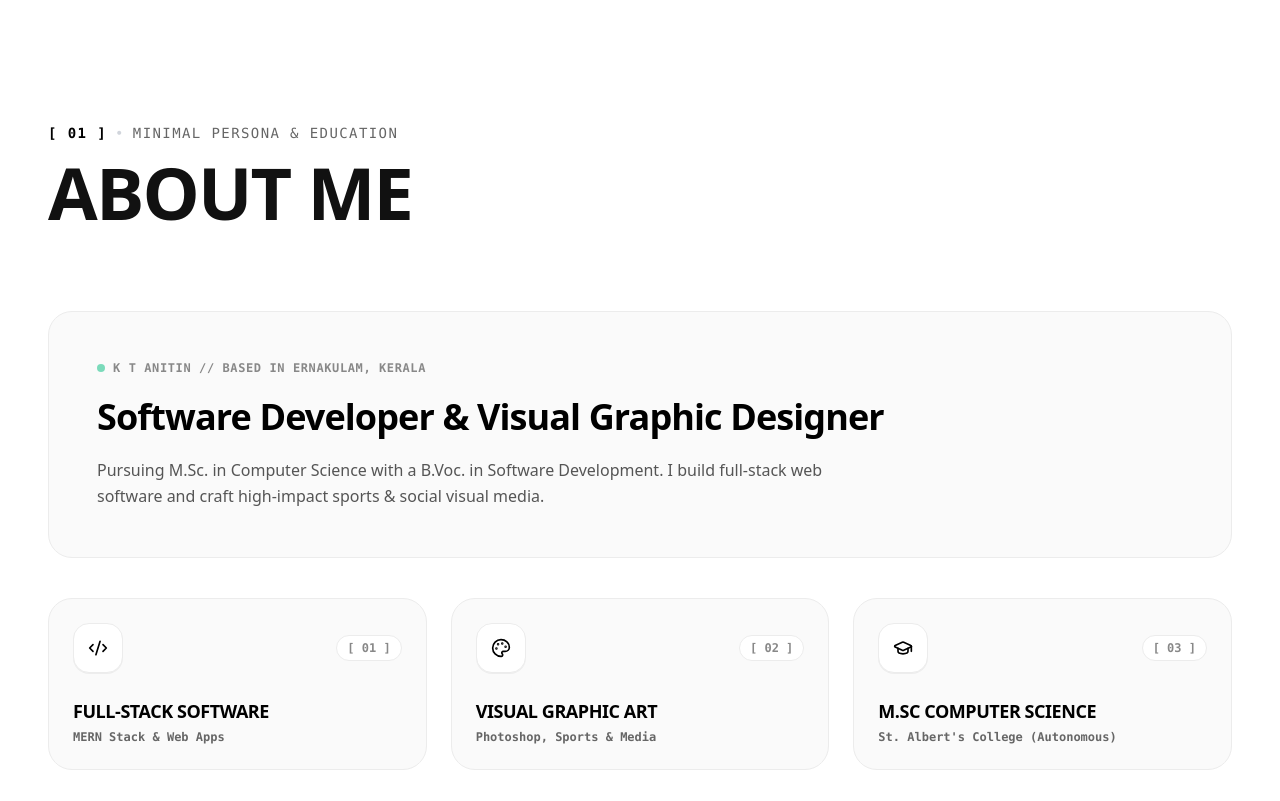
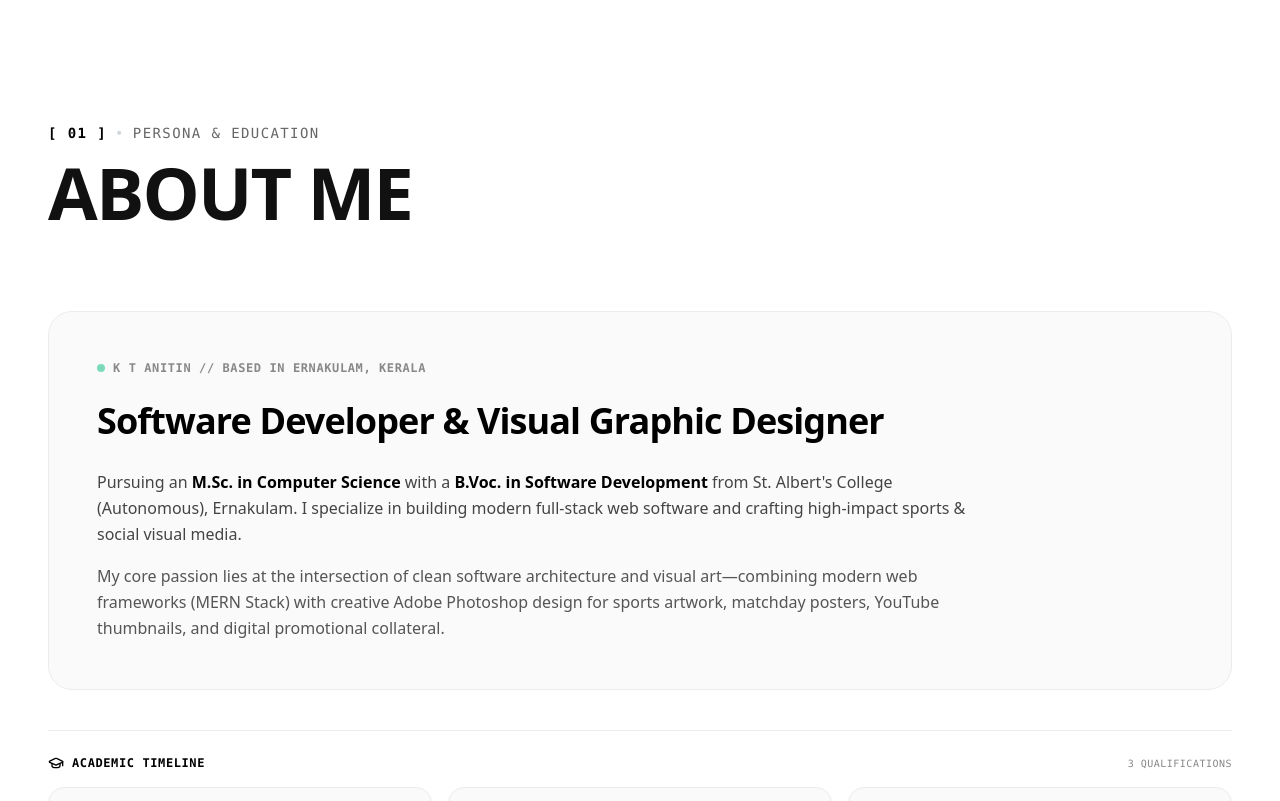
Before and after one commit to anitin007/protfolionew, a Next.js app: page / in a window 1280 px wide. Shown: the part 760-1561 px from the top of the page. Built offline with nearby package versions, Linux system fonts and the light colour scheme.

Commit message:
refactor: update About section to remove highlight cards and expand bio text while preserving Academic Timeline

```diff
--- a/src/components/sections/About.tsx
+++ b/src/components/sections/About.tsx
@@ -4,90 +4,55 @@ import React from 'react';
 import { motion } from 'framer-motion';
 import SectionHeader from '../ui/SectionHeader';
 import { EDUCATION } from '@/data/portfolioData';
-import { GraduationCap, MapPin, Code2, Palette, Sparkles, Terminal } from 'lucide-react';
+import { GraduationCap, MapPin, Sparkles, Terminal } from 'lucide-react';
 
 export default function About() {
-  const highlights = [
-    { number: '01', title: 'FULL-STACK SOFTWARE', subtitle: 'MERN Stack & Web Apps', icon: Code2 },
-    { number: '02', title: 'VISUAL GRAPHIC ART', subtitle: 'Photoshop, Sports & Media', icon: Palette },
-    { number: '03', title: 'M.SC COMPUTER SCIENCE', subtitle: "St. Albert's College (Autonomous)", icon: GraduationCap },
-  ];
-
   return (
     <section id="about" className="relative pt-20 pb-28 sm:pb-32 px-6 sm:px-12 max-w-7xl mx-auto text-[#111111]">
       <SectionHeader
         number="01"
         title="ABOUT ME"
-        subtitle="MINIMAL PERSONA & EDUCATION"
+        subtitle="PERSONA & EDUCATION"
       />
 
-      {/* Main Minimalist Grid */}
+      {/* Main Minimalist Container */}
       <div className="space-y-8 sm:space-y-10">
 
-        {/* Concise Hero Statement Stage with Smooth Entrance */}
+        {/* Hero Bio Statement Stage with Smooth Entrance */}
         <motion.div
           initial={{ opacity: 0, y: 30, scale: 0.98 }}
           whileInView={{ opacity: 1, y: 0, scale: 1 }}
           viewport={{ once: true, margin: '-40px' }}
           transition={{ duration: 0.6, ease: [0.16, 1, 0.3, 1] }}
-          className="p-8 sm:p-12 rounded-3xl bg-[#FAFAFA] border border-[#ECECEC] space-y-4 hover:bg-white hover:border-black/40 hover:shadow-2xl transition-all duration-500 relative overflow-hidden group transform-gpu"
+          className="p-8 sm:p-12 rounded-3xl bg-[#FAFAFA] border border-[#ECECEC] space-y-5 hover:bg-white hover:border-black/40 hover:shadow-2xl transition-all duration-500 relative overflow-hidden group transform-gpu"
         >
-          {/* Top Subtle Accent Bar */}
+          {/* Top Subtle Dark Accent Bar */}
           <div className="absolute top-0 left-0 right-0 h-1 bg-black opacity-0 group-hover:opacity-100 transition-opacity duration-300" />
 
+          {/* Status Location Header */}
           <div className="flex items-center gap-2 font-mono text-xs font-bold text-[#888888] uppercase tracking-wider">
             <span className="w-2 h-2 rounded-full bg-emerald-500 animate-pulse" />
             <span>K T ANITIN // BASED IN ERNAKULAM, KERALA</span>
           </div>
 
+          {/* Main Title */}
           <h3 className="text-2xl sm:text-4xl font-black text-black tracking-tight leading-snug">
             Software Developer & Visual Graphic Designer
           </h3>
 
-          <p className="text-sm sm:text-base text-[#555555] font-medium leading-relaxed max-w-3xl">
-            Pursuing M.Sc. in Computer Science with a B.Voc. in Software Development. I build full-stack web software and craft high-impact sports & social visual media.
-          </p>
+          {/* Detailed Paragraph Content */}
+          <div className="space-y-4 text-sm sm:text-base text-[#444444] font-medium leading-relaxed max-w-4xl pt-1">
+            <p>
+              Pursuing an <strong className="text-black font-extrabold">M.Sc. in Computer Science</strong> with a <strong className="text-black font-extrabold">B.Voc. in Software Development</strong> from St. Albert's College (Autonomous), Ernakulam. I specialize in building modern full-stack web software and crafting high-impact sports & social visual media.
+            </p>
+
+            <p className="text-[#555555]">
+              My core passion lies at the intersection of clean software architecture and visual art—combining modern web frameworks (MERN Stack) with creative Adobe Photoshop design for sports artwork, matchday posters, YouTube thumbnails, and digital promotional collateral.
+            </p>
+          </div>
         </motion.div>
 
-        {/* 3 Interactive Highlight Pill Cards */}
-        <div className="grid grid-cols-1 md:grid-cols-3 gap-6">
-          {highlights.map((item, idx) => {
-            const Icon = item.icon;
-            return (
-              <motion.div
-                key={item.number}
-                initial={{ opacity: 0, y: 30, scale: 0.97 }}
-                whileInView={{ opacity: 1, y: 0, scale: 1 }}
-                viewport={{ once: true }}
-                whileHover={{ y: -8, scale: 1.02 }}
-                transition={{ duration: 0.45, delay: idx * 0.1, ease: [0.16, 1, 0.3, 1] }}
-                className="group relative p-6 rounded-3xl bg-[#FAFAFA] border border-[#ECECEC] hover:bg-white hover:border-black/40 hover:shadow-xl transition-all duration-300 flex flex-col justify-between overflow-hidden cursor-pointer transform-gpu"
-              >
-                <div className="absolute top-0 left-0 right-0 h-1 bg-black opacity-0 group-hover:opacity-100 transition-opacity duration-300" />
-
-                <div className="flex items-center justify-between mb-6">
-                  <div className="p-3.5 rounded-2xl bg-white border border-[#ECECEC] text-black shadow-2xs group-hover:bg-black group-hover:text-white transition-colors duration-300">
-                    <Icon className="w-5 h-5" />
-                  </div>
-                  <span className="font-mono text-xs font-bold text-[#888888] bg-white px-2.5 py-1 rounded-full border border-[#ECECEC] group-hover:border-black/30 transition-colors">
-                    [ {item.number} ]
-                  </span>
-                </div>
-
-                <div>
-                  <h4 className="text-base sm:text-lg font-black text-black tracking-tight mb-1">
-                    {item.title}
-                  </h4>
-                  <p className="text-xs font-mono font-semibold text-[#666666]">
-                    {item.subtitle}
-                  </p>
-                </div>
-              </motion.div>
-            );
-          })}
-        </div>
-
-        {/* Compact Horizontal Education Timeline */}
+        {/* Academic Timeline Section (Untouched & Retained) */}
         <motion.div
           initial={{ opacity: 0, y: 25 }}
           whileInView={{ opacity: 1, y: 0 }}
```
